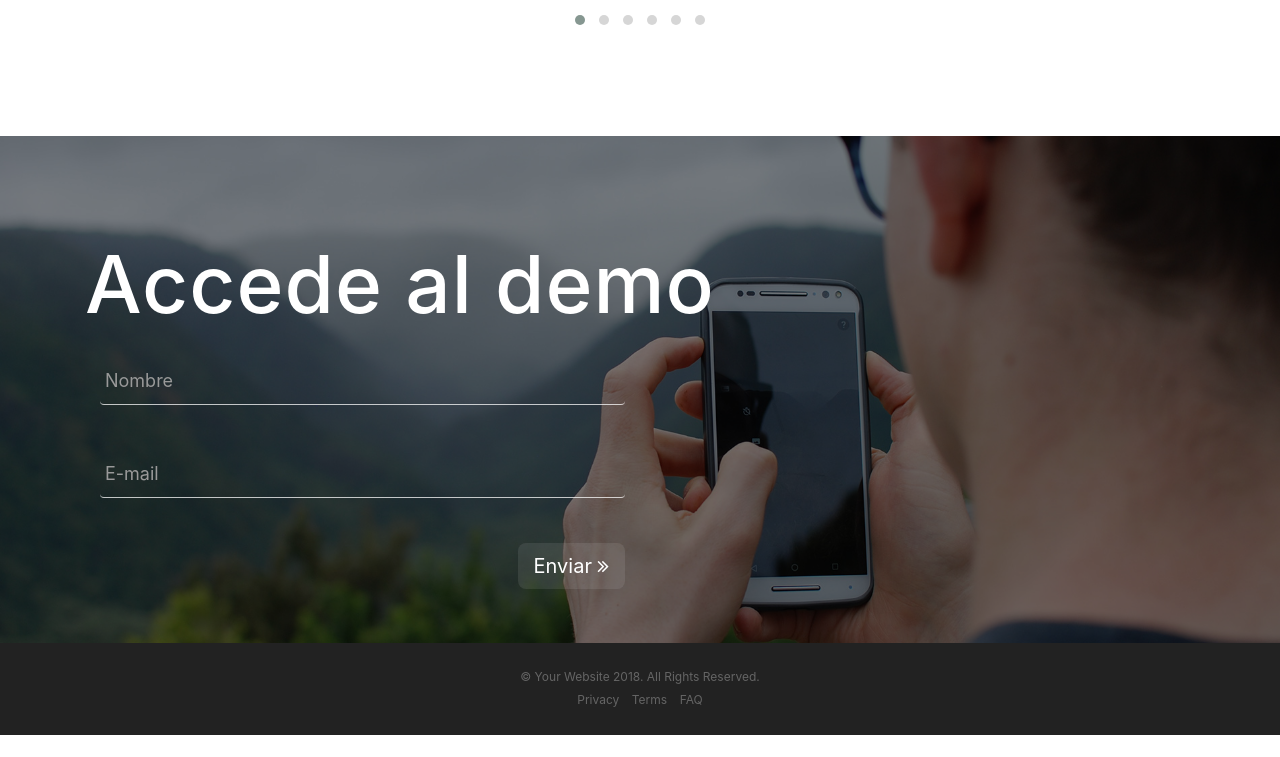
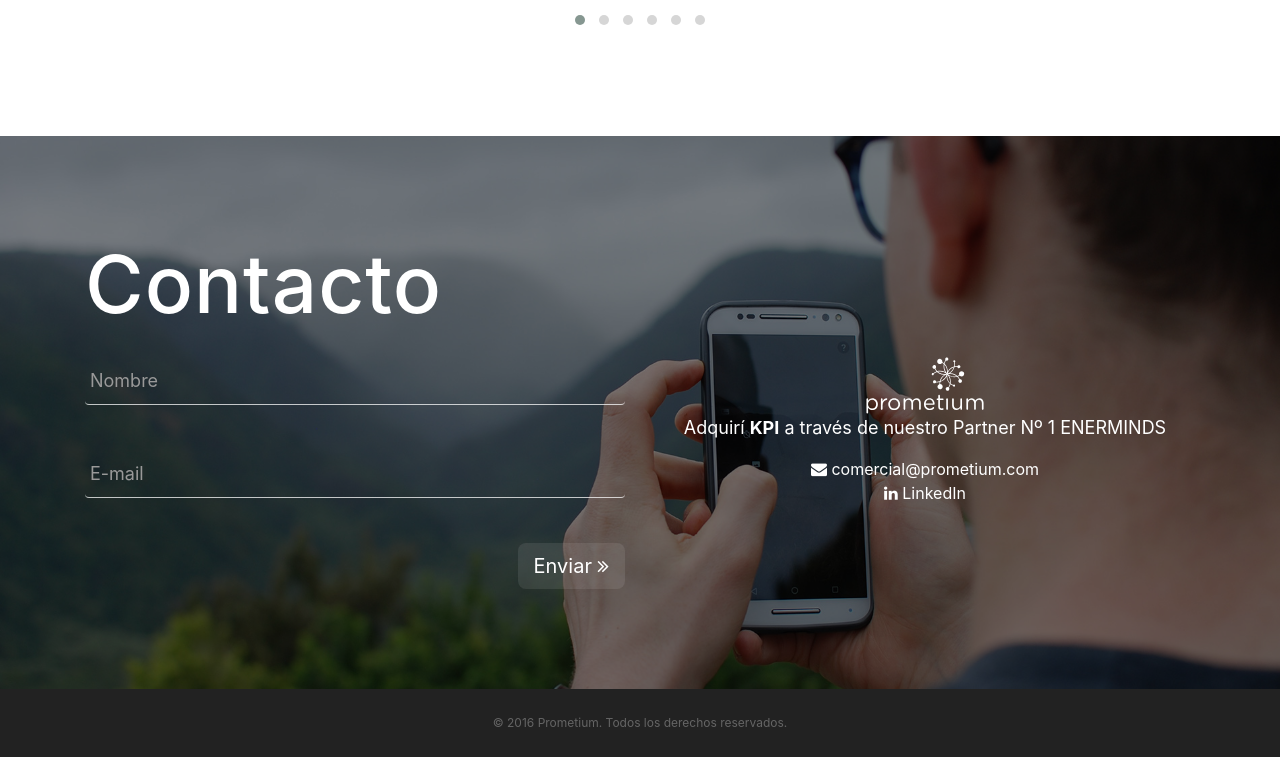
Before and after one commit to AlanSaracho/KPI-Landing-page, a website with bundled scripts: page index.html in a window 1280 px wide. Shown: the part 2557-3314 px from the top of the page. Before the commit the page ends 3292 px from the top, so only its background shows below. Built offline with nearby package versions, Linux system fonts and the light colour scheme; a web font is replaced by a local one.

Commit message:
feat: add contact data

```diff
--- a/index.html
+++ b/index.html
@@ -177,7 +177,8 @@
     <section class="contact" id="contact">
       <div class="contact-content">
         <div class="container">
-          <h2 class="lang" key="demoAccess"></h2>
+            <h2 class="lang" key="contact"></h2>
+            <div class="row">
             <form class="col-md-6">
                 <div class="fl-container">
                   <input type="name" required>
@@ -192,6 +193,17 @@
                   <i class="fa fa-angle-double-right"></i>
                 </button>
             </form>
+            <div class="col-md-6 ">
+              <div class="footer-content text-center padding-ver-clear align-middle">
+                <div class="logo-footer"><img id="logo-footer" class="center-block" src="img/logo_prometium.svg" alt="Prometium"></div>
+                <p>Adquirí <strong>KPI</strong> a través de nuestro Partner Nº 1 <a href="http://www.enerminds.com" target="blank">ENERMINDS</a></p>
+                <ul class="list-inline mb-20">
+                  <li><a href="mailto:info@prometium.com"><i class="text-default fa fa-envelope"></i> comercial@prometium.com</a></li>
+                  <li><a href="https://www.linkedin.com/company/prometium/"><i class="text-default fa fa-linkedin"></i> LinkedIn</a></li>
+                </ul>
+              </div>
+            </div>
+          </div>
         </div>
       </div>
       <div class="overlay"></div>
@@ -199,18 +211,7 @@
 
     <footer>
       <div class="container">
-        <p>&copy; Your Website 2018. All Rights Reserved.</p>
-        <ul class="list-inline">
-          <li class="list-inline-item">
-            <a href="#">Privacy</a>
-          </li>
-          <li class="list-inline-item">
-            <a href="#">Terms</a>
-          </li>
-          <li class="list-inline-item">
-            <a href="#">FAQ</a>
-          </li>
-        </ul>
+        <p>&copy; 2016 Prometium. Todos los derechos reservados.</p>
       </div>
     </footer>
 
--- a/scss/_contact.scss
+++ b/scss/_contact.scss
@@ -4,6 +4,10 @@ section.contact {
     background-image: url('../img/bg-cta.jpg');
     background-position: center;
     @include background-cover;
+    color: white;
+    a {
+        color: white;
+    }
     .contact-content {
         position: relative;
         z-index: 1;
```
Also changed, not shown: css/new-age.css, css/new-age.min.css, img/logo_prometium.svg (added), img/logo_prometium_color.svg (added). Lines whose indentation alone changed are shown as unchanged.
